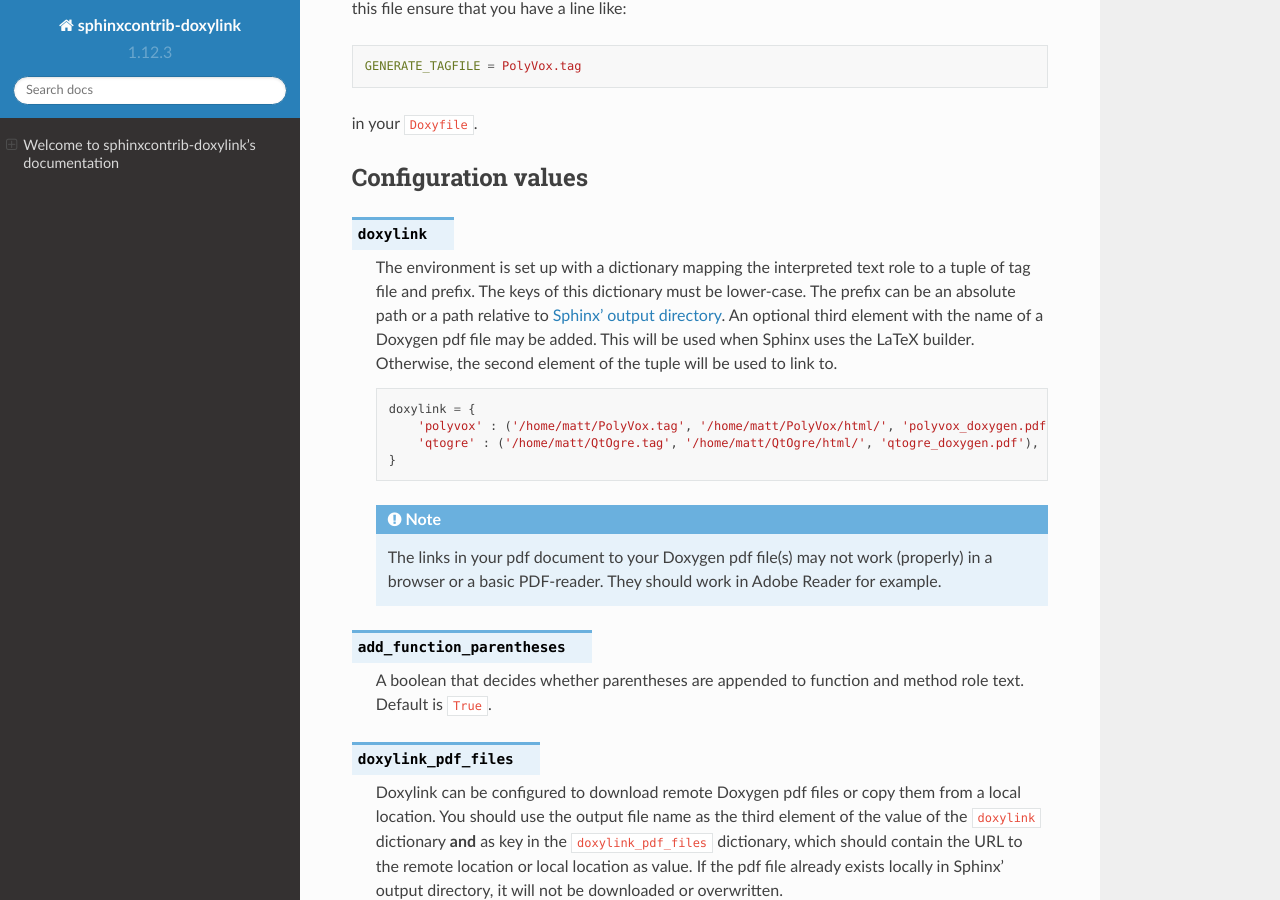
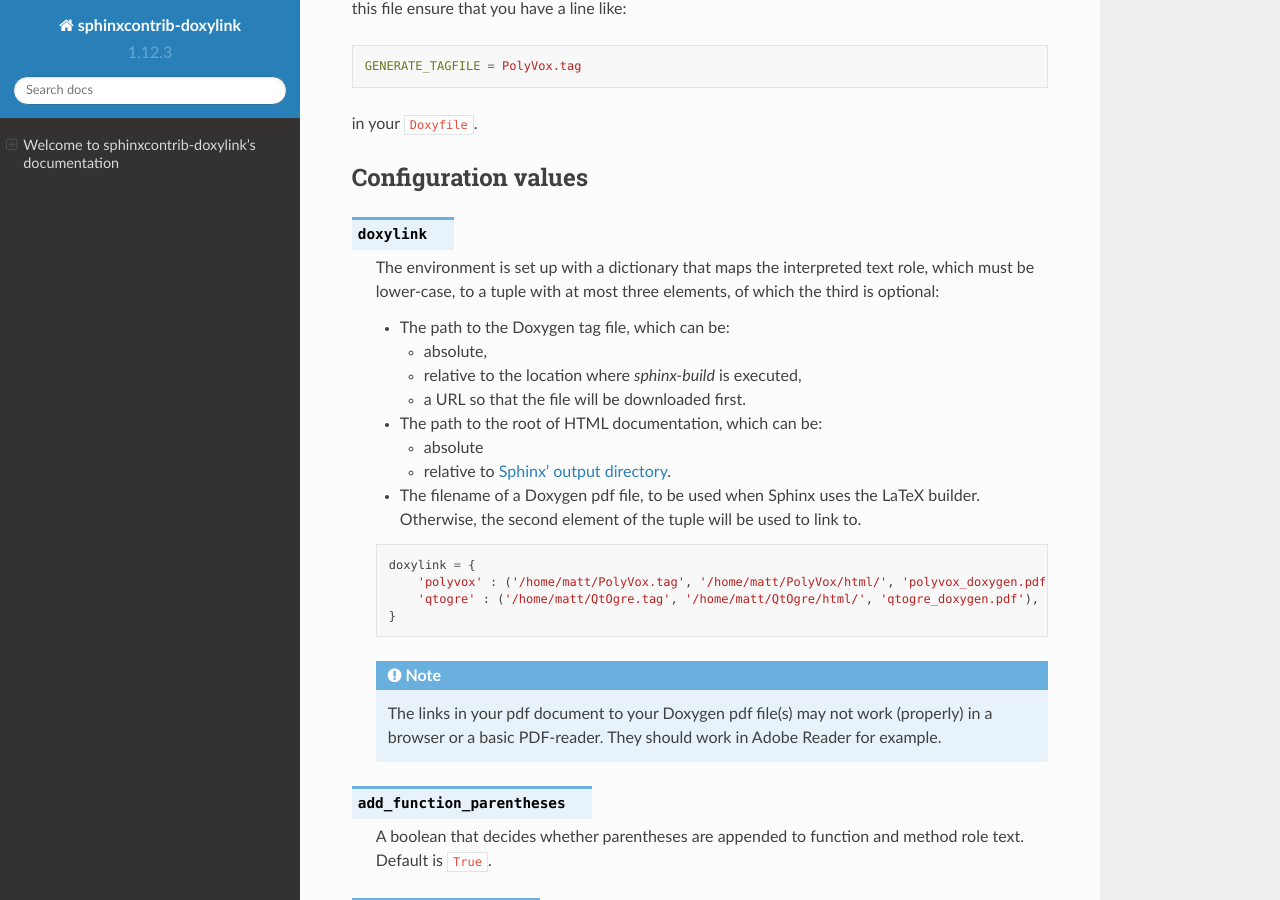
Before and after one commit to sphinx-contrib/doxylink, a Sphinx documentation site: the page built from doc/index.rst, in a window 1280 px wide and 900 px high, scrolled down 2705 px. Built offline with Sphinx 7.4.7 and the Read the Docs theme 2.0.0, drawn with Linux system fonts in a browser that asks for light colours; pages that are not in the unit, such as notebooks, are missing from menus; the version number is read from the project's files by our own code.

Commit message:
Clarify and complete documentation about 'Configuration values'

```diff
--- a/doc/index.rst
+++ b/doc/index.rst
@@ -130,10 +130,22 @@ Configuration values
 
 .. confval:: doxylink
 
-    The environment is set up with a dictionary mapping the interpreted text role to a tuple of tag file and prefix.
-    The keys of this dictionary must be lower-case. The prefix can be an absolute path or a path relative to `Sphinx'
-    output directory`_. An optional third element with the name of a Doxygen pdf file may be added. This will be used
-    when Sphinx uses the LaTeX builder. Otherwise, the second element of the tuple will be used to link to.
+    The environment is set up with a dictionary that maps the interpreted text role, which must be lower-case,
+    to a tuple with at most three elements, of which the third is optional:
+
+    - The path to the Doxygen tag file, which can be:
+
+      - absolute,
+      - relative to the location where `sphinx-build` is executed,
+      - a URL so that the file will be downloaded first.
+
+    - The path to the root of HTML documentation, which can be:
+
+      - absolute
+      - relative to `Sphinx' output directory`_.
+
+    - The filename of a Doxygen pdf file, to be used when Sphinx uses the LaTeX builder.
+      Otherwise, the second element of the tuple will be used to link to.
 
     .. code-block:: python
 
```
